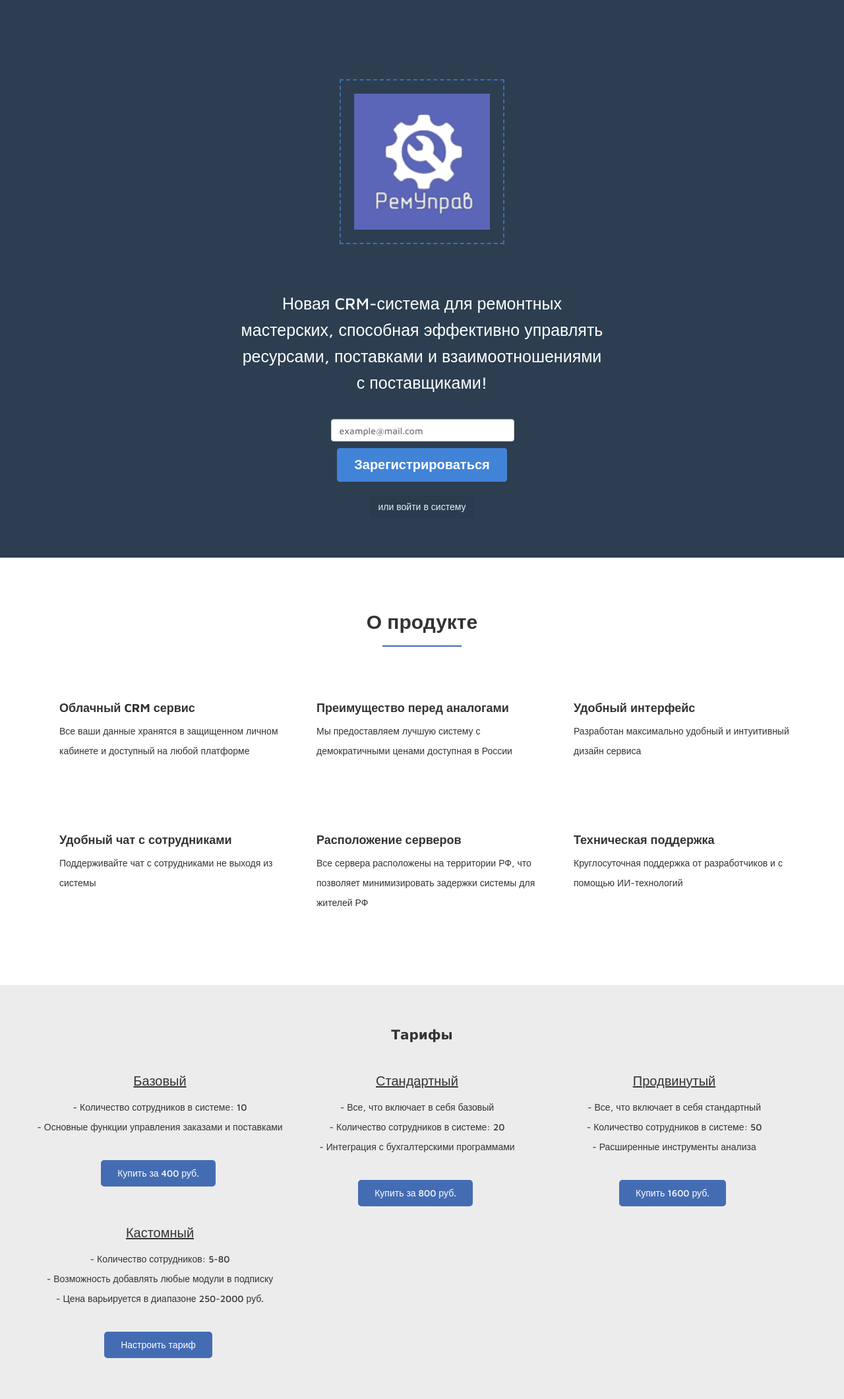
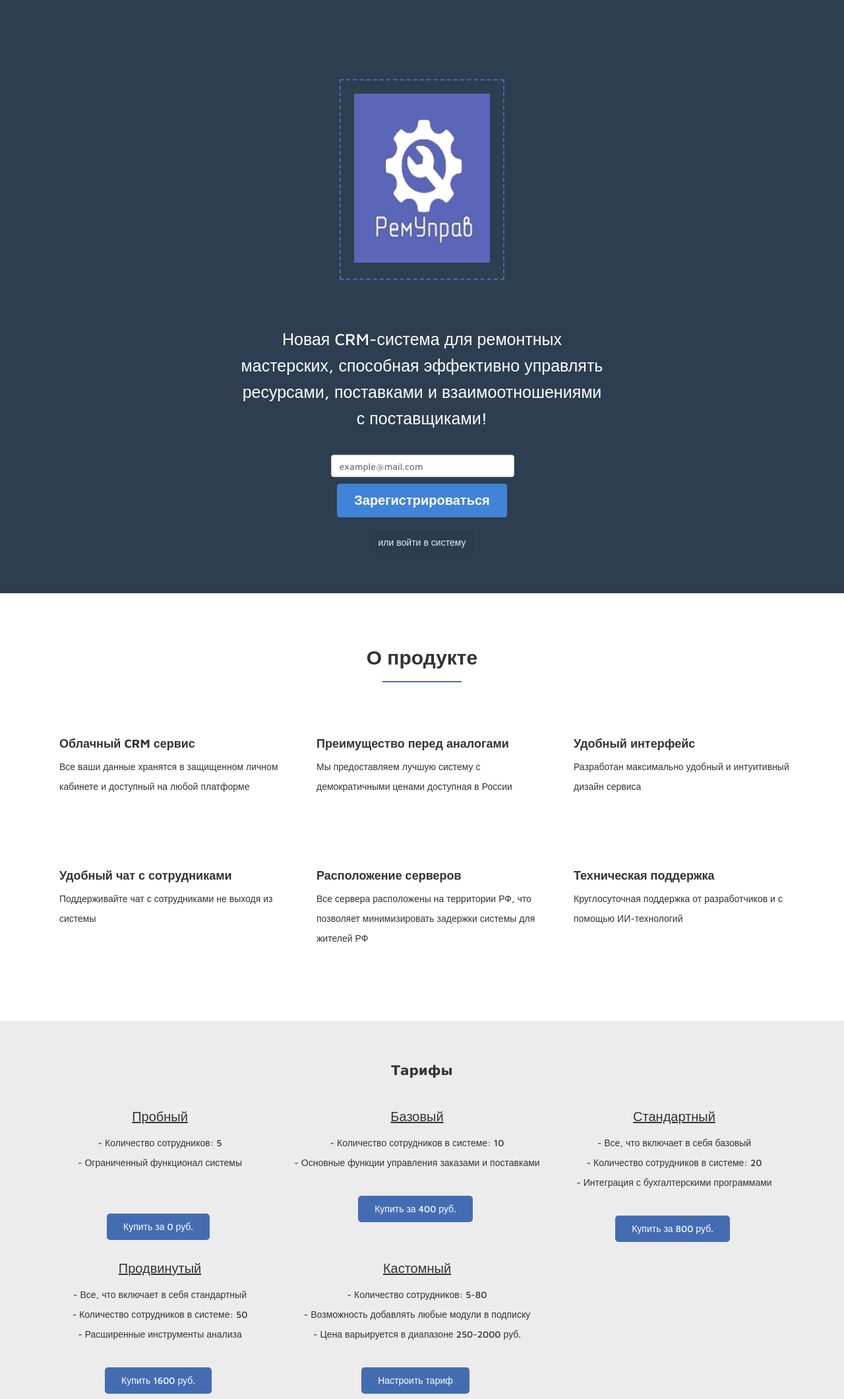
Before and after one commit to olivoreo/RemUprav, a plain HTML site: page index.html in a window 1280 px wide. Shown: the top 2120 px of the page at 66% size. Drawn offline with Linux system fonts and the light colour scheme; some icons are missing.

Commit message:
Add files via upload

```diff
--- a/index.html
+++ b/index.html
@@ -23,7 +23,7 @@
             <div class="container text-center">
                 <div class="row ">
                     <div class="col-lg-6 col-lg-offset-3 col-md-6 col-md-offset-3 col-sm-6 col-sm-offset-3 col-xs-12">
-                        <h1 class="logo-center"><img src="images/cbArn8Enjnvmh0h.png" class="img-responsive"></h1>
+                        <h1 class="logo-center" style="height: 304px; overflow: hidden; width: 311px;"><img src="images/cbArn8Enjnvmh0h.png" class="img-responsive" style="height: 256px; width: 209.455px; overflow: hidden;"></h1>
                         <h4 id="">Новая CRM-система для ремонтных мастерских, способная эффективно управлять ресурсами, поставками и взаимоотношениями с поставщиками!<br></h4>
 
                         <input type="text" class="form-control" placeholder="example@mail.com" style="left: 139px; width: 278px; overflow: hidden; position: relative;" id="">
@@ -162,6 +162,18 @@
 
             <div class="row text-center" id="">
 
+
+
+
+
+                <div class="col-lg-4 col-md-4  col-sm-4 col-xs-12" id="">
+                    <h2><u class="u">Пробный</u></h2>
+                    <p id="" style="height: 87px; overflow: hidden;">- Количество сотрудников: 5
+                        <br>- Ограниченный функционал системы
+                        <br>
+                    </p>
+                    <a href="#" target="_blank" class="btn btn-custom btn-one">Купить за 0 руб.</a>
+                </div>
                 <div class="col-lg-4 col-md-4  col-sm-4 col-xs-12">
                     <h2 id=""><u class="u">Базовый</u><br></h2>
                     <p>- Количество сотрудников в системе: 10
@@ -171,7 +183,6 @@
 
                     <a href="#" target="_blank" class="btn btn-custom btn-one" id="">Купить за 400 руб.<br></a>
                 </div>
-
                 <div class="col-lg-4 col-md-4  col-sm-4 col-xs-12">
                     <h2><u class="u">Стандартный</u></h2>
                     <p id="">- Все, что включает в себя базовый
@@ -192,7 +203,7 @@
                 </div>
                 <div class="col-lg-4 col-md-4  col-sm-4 col-xs-12" id="">
                     <h2><u class="u">Кастомный</u></h2>
-                    <p>- Количество сотрудников: 5-80
+                    <p id="">- Количество сотрудников: 5-80
                         <br>- Возможность добавлять любые модули в подписку
                         <br>- Цена варьируется в диапазоне 250-2000 руб.
                         <br>
```
